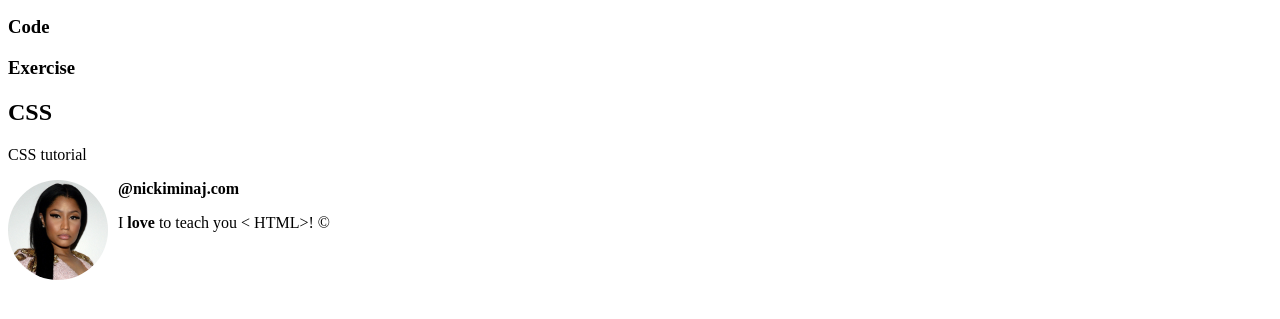
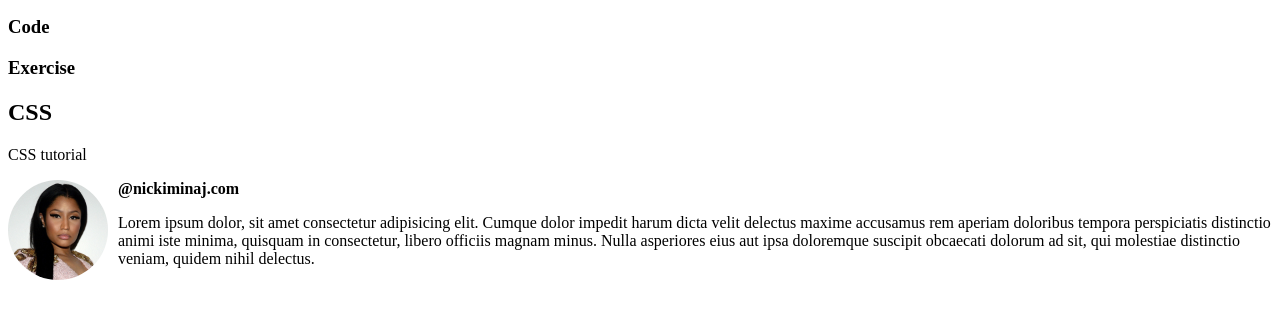
Before and after one commit to NancyAsiuloka/Moshify, a plain HTML site: page index.html in a window 1280 px wide. Shown: the part 159-478 px from the top of the page. Drawn offline with Linux system fonts and the light colour scheme.

Commit message:
added html

```diff
--- a/index.html
+++ b/index.html
@@ -15,12 +15,18 @@
     <h3>Exercise</h3>
     <h2>CSS</h2>
     <p>CSS tutorial</p>
+    <a href=""></a>
 
 
     <!-- added img tag -->
     <img src="image/nicki.jpg" alt="">
     <p class="username">@nickiminaj.com</p>
-    <p>I <strong>love</strong> to teach you &lt; HTML&gt;! &copy; </p>
-
+    <p>Lorem ipsum dolor, sit amet consectetur adipisicing elit.
+        Cumque dolor impedit harum dicta&nbsp;velit delectus maxime
+        accusamus rem aperiam doloribus tempora perspiciatis
+        distinctio animi iste minima, quisquam in consectetur,
+        libero officiis magnam minus. Nulla asperiores eius
+        aut ipsa doloremque suscipit obcaecati dolorum ad sit,
+        qui molestiae distinctio veniam, quidem nihil delectus. </p>
 </body>
 </html>
```
